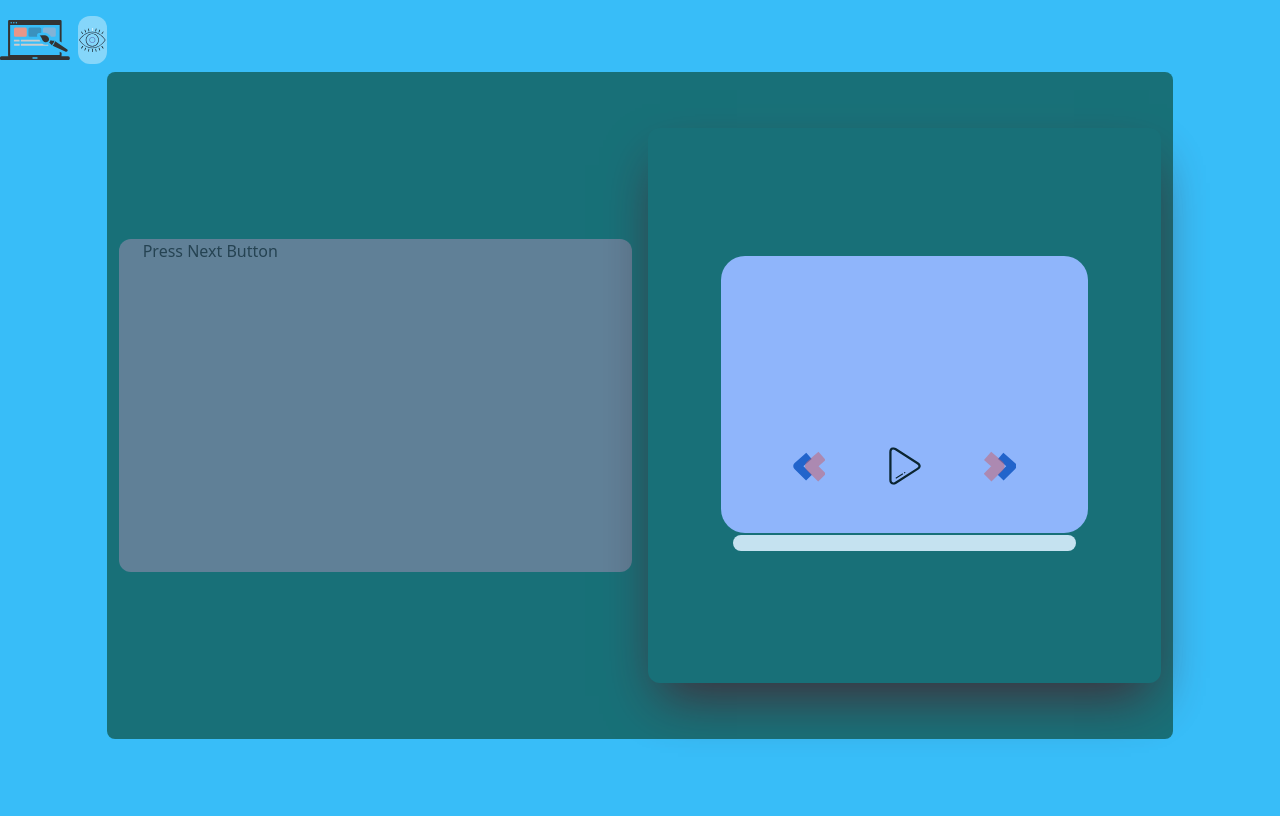
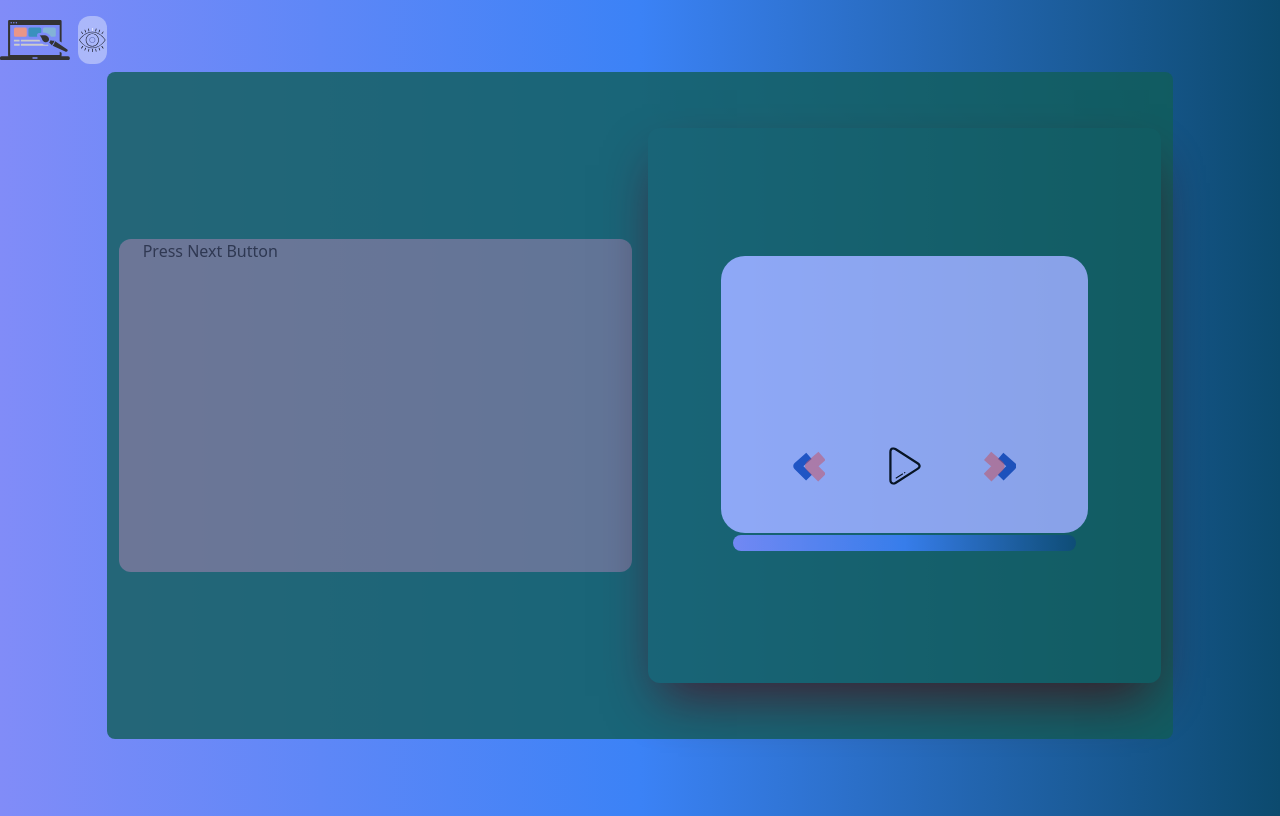
Before and after one commit to Amirhossein-Mirzaei23/music-player, a website: page index.html in a window 1280 px wide. Drawn offline with nearby package versions, Linux system fonts and the light colour scheme; the site is published under a folder, as on GitHub Pages, so addresses that start at the root find nothing.

Commit message:
Update index.html

```diff
--- a/index.html
+++ b/index.html
@@ -4,8 +4,8 @@
     <meta charset="UTF-8">
     <meta name="viewport" content="width=device-width, initial-scale=1.0">
     <title>Document</title>
-    <link rel="stylesheet" href="/CSS/stylee.css">
-<link rel="stylesheet" href="/CSS/stylee.css">
+    <link rel="stylesheet" href="./CSS/stylee.css">
+<link rel="stylesheet" href="./CSS/stylee.css">
     <link rel="stylesheet" href="Bootstrap/css/bootstrap.rtl.min.css"/>
     <link rel="stylesheet" href="http://cdnjs.cloudflare.com/ajax/libs/animate.css/3.2.6/animate.min.css" />
     <script src="https://cdn.tailwindcss.com"></script>
@@ -275,7 +275,7 @@
 
 </div>
 
-    <script src="/JS/test.js"></script>
+    <script src="./JS/test.js"></script>
     <script src="Bootstrap/js/bootstrap.bundle.min.js"></script>
 </body>
 </html>
```
